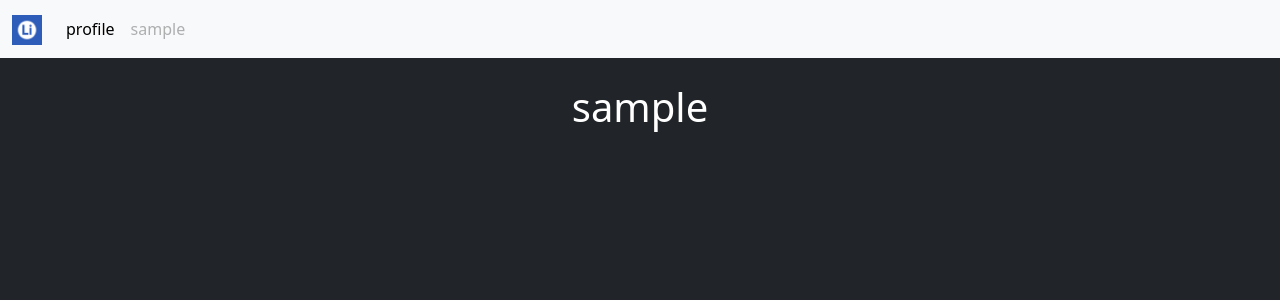
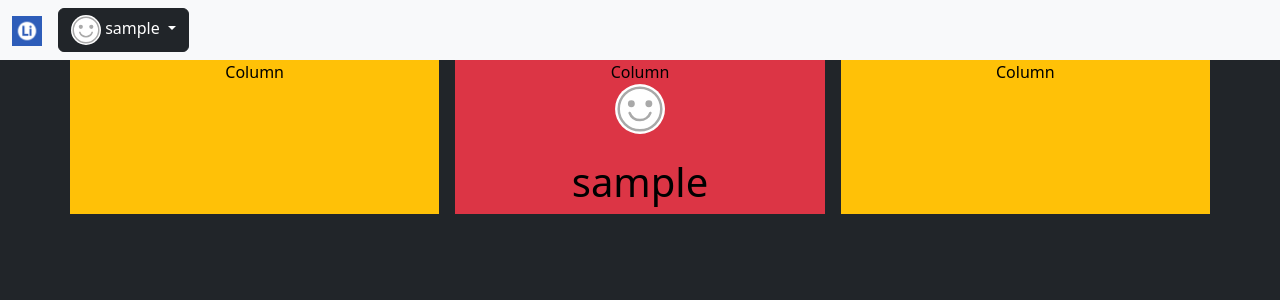
Before and after one commit to SkyRaks/LinkUp, a Django app: page /profile/ in a window 1280 px wide. Shown: the top 300 px of the page. Run offline with Django 5.2, Linux system fonts and the light colour scheme; the visitor is signed in with stand-in values (Sample User, id 1).

Commit message:
fixed profile page and image issue

```diff
--- a/a_core/urls.py
+++ b/a_core/urls.py
@@ -17,10 +17,14 @@ Including another URLconf
 from django.contrib import admin
 from django.urls import path, include
 from a_home.views import home_view
+from django.conf import settings
+from django.conf.urls.static import static
 
 urlpatterns = [
     path('admin/', admin.site.urls),
     path('', include('a_home.urls')),
-    # D:\LinkUp\a_home\urls.py
     path('profile/', include('a_users.urls'))
 ]
+
+if settings.DEBUG:
+    urlpatterns += static(settings.MEDIA_URL, document_root=settings.MEDIA_ROOT)
--- a/a_users/models.py
+++ b/a_users/models.py
@@ -1,6 +1,6 @@
+from django.conf import settings
 from django.db import models
 from django.contrib.auth.models import User
-from django.templatetags.static import static
 
 # Create your models here.
 class Profile(models.Model):
@@ -23,9 +23,6 @@ class Profile(models.Model):
 
     @property
     def avatar(self):
-        try:
-            avatar = self.image.url
-        except:
-            # default avatar
-            avatar = static('images/Default_pfp.svg')
-        return avatar
+        if self.image:
+            return self.image.url
+        return f'{settings.STATIC_URL}images/avatar.svg'
--- a/a_users/templates/a_users/profile.html
+++ b/a_users/templates/a_users/profile.html
@@ -1,8 +1,8 @@
 {% extends 'layouts/blank.html' %}
 {% block content %}
     <div class="max-w-lg mx-auto flex flex-col items-center pt-20 px-4">
-     <img class="w-36 h-36 rounded-full object-cover mb-4" src="" />
      <div class="text-center">
+     <img class="rounded-circle object-cover  mb-4" src="{{ profile.avatar }}" width="50" height="50" />
          <h1>{{ profile.name }}</h1>
          <div class="text-gray-400 mb-2 -mt-3">{{ profile.username }}</div>
          {% if profile.info %}
--- a/a_users/urls.py
+++ b/a_users/urls.py
@@ -3,4 +3,5 @@ from .views import *
 
 urlpatterns = [
     path('', profile_view, name='profile'),
+    path('edit/', profile_edit_view, name='profile-edit'),
 ]
--- a/a_users/views.py
+++ b/a_users/views.py
@@ -2,6 +2,9 @@ from django.shortcuts import render, get_object_or_404
 from django.contrib.auth.models import User
 
 # Create your views here.
-def profile_view(request, username=None):
+def profile_view(request):
     profile = request.user.profile
     return render(request, 'a_users/profile.html', {'profile': profile})
+
+def profile_edit_view(request):
+    return render(request, 'a_users/profile_edit.html')
--- a/templates/base.html
+++ b/templates/base.html
@@ -11,8 +11,21 @@
 <body class="{% block class %}{% endblock %} bg-dark text-white">
 
 {% include 'includes/header.html' %}
-{% block layout %}
+<div class="container text-center">
+  <div class="row text-black gap-3">
+    <div class="col bg-warning">
+      Column
+    </div>
+    <div class="col bg-danger">
+      Column
+        {% block layout %}
 {% endblock %}
+    </div>
+    <div class="col bg-warning">
+      Column
+    </div>
+  </div>
+</div>
 
 <script src="https://cdn.jsdelivr.net/npm/bootstrap@5.3.8/dist/js/bootstrap.bundle.min.js" integrity="sha384-FKyoEForCGlyvwx9Hj09JcYn3nv7wiPVlz7YYwJrWVcXK/BmnVDxM+D2scQbITxI" crossorigin="anonymous"></script>
 </body>
--- a/templates/home.html
+++ b/templates/home.html
@@ -3,6 +3,5 @@
 {% block content %}
 <div class="max-w-4xl mx-auto px-8 py-24">
     <h1>my home page</h1>
-
 </div>
 {% endblock %}
--- a/templates/includes/header.html
+++ b/templates/includes/header.html
@@ -9,11 +9,16 @@
     <div class="collapse navbar-collapse" id="navbarSupportedContent">
       <ul class="navbar-nav me-auto mb-2 mb-lg-0">
         {% if request.user.is_authenticated %}
-        <li class="nav-item">
-          <a class="nav-link active" aria-current="page" href="{% url 'profile' %}">profile</a>
-        </li>
-        <li class="nav-item">
-          <a class="nav-link disabled" aria-disabled="true">{{ user.profile.name }}</a>
+        <li class="nav-item dropdown">
+          <button class="btn btn-dark dropdown-toggle" data-bs-toggle="dropdown" aria-expanded="false">
+            <img class="h-8 w-8 rounded-circle object-cover" src="{{ request.user.profile.avatar }}" width="30" height="30"/>
+            {{ user.profile.name }}
+          </button>
+          <ul class="dropdown-menu dropdown-menu-dark">
+            <li><a class="dropdown-item" href="{% url 'profile' %}">Profile</a></li>
+            <li><a class="dropdown-item" href="{% url 'profile-edit' %}">Edit</a></li>
+            <li><a class="dropdown-item" href="#">Log out</a></li>
+          </ul>
         </li>
         {% endif %}
       </ul>
```
Also changed, not shown: a_core/settings.py (+13 -0 lines), a_users/forms.py (added, +14 -0 lines), a_users/templates/a_users/profile_edit.html (added, +7 -0 lines), templates/layouts/box.html (added, +10 -0 lines), static/avatars/Default_pfp.svg (deleted), static/images/avatar.svg (added).
